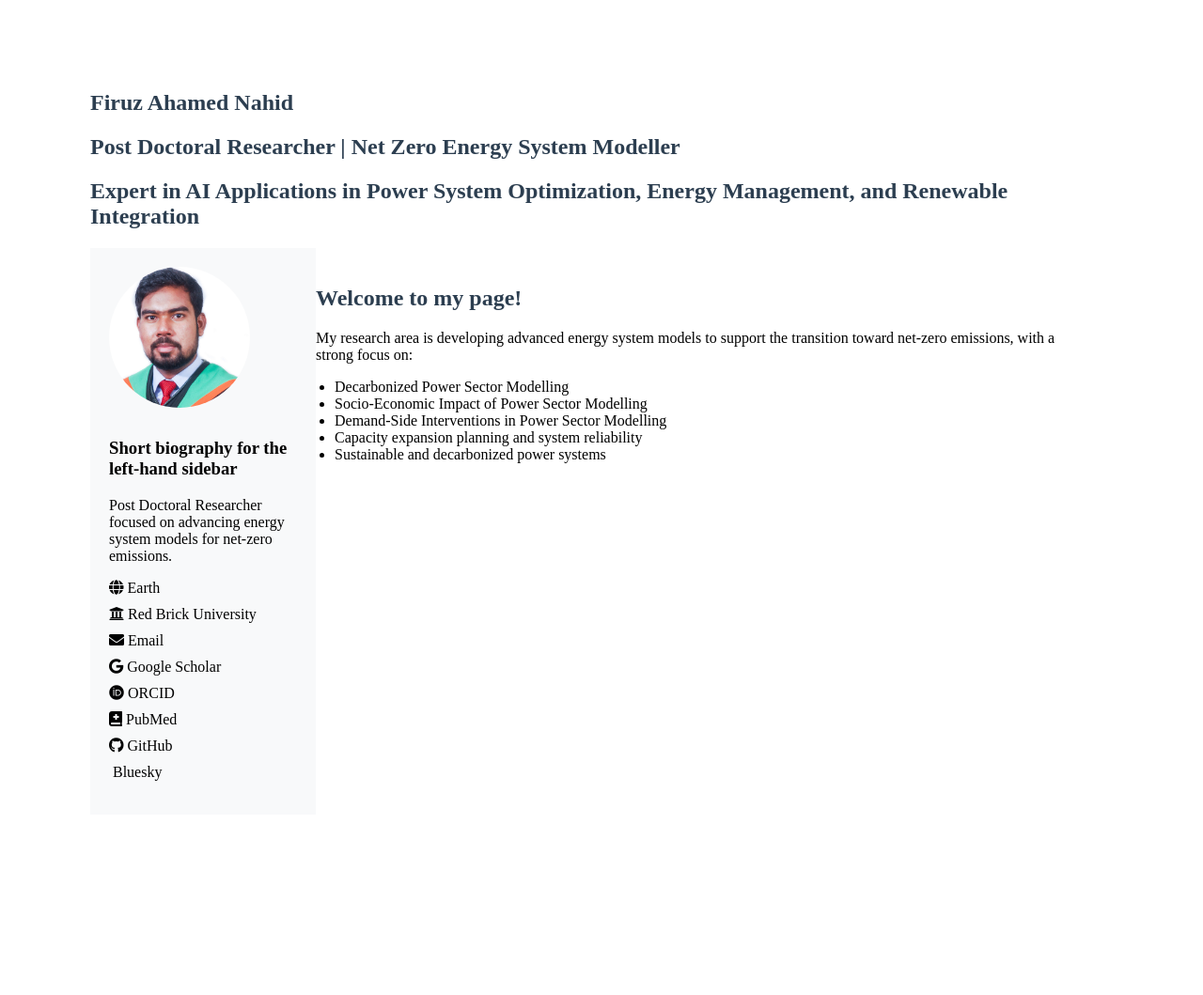
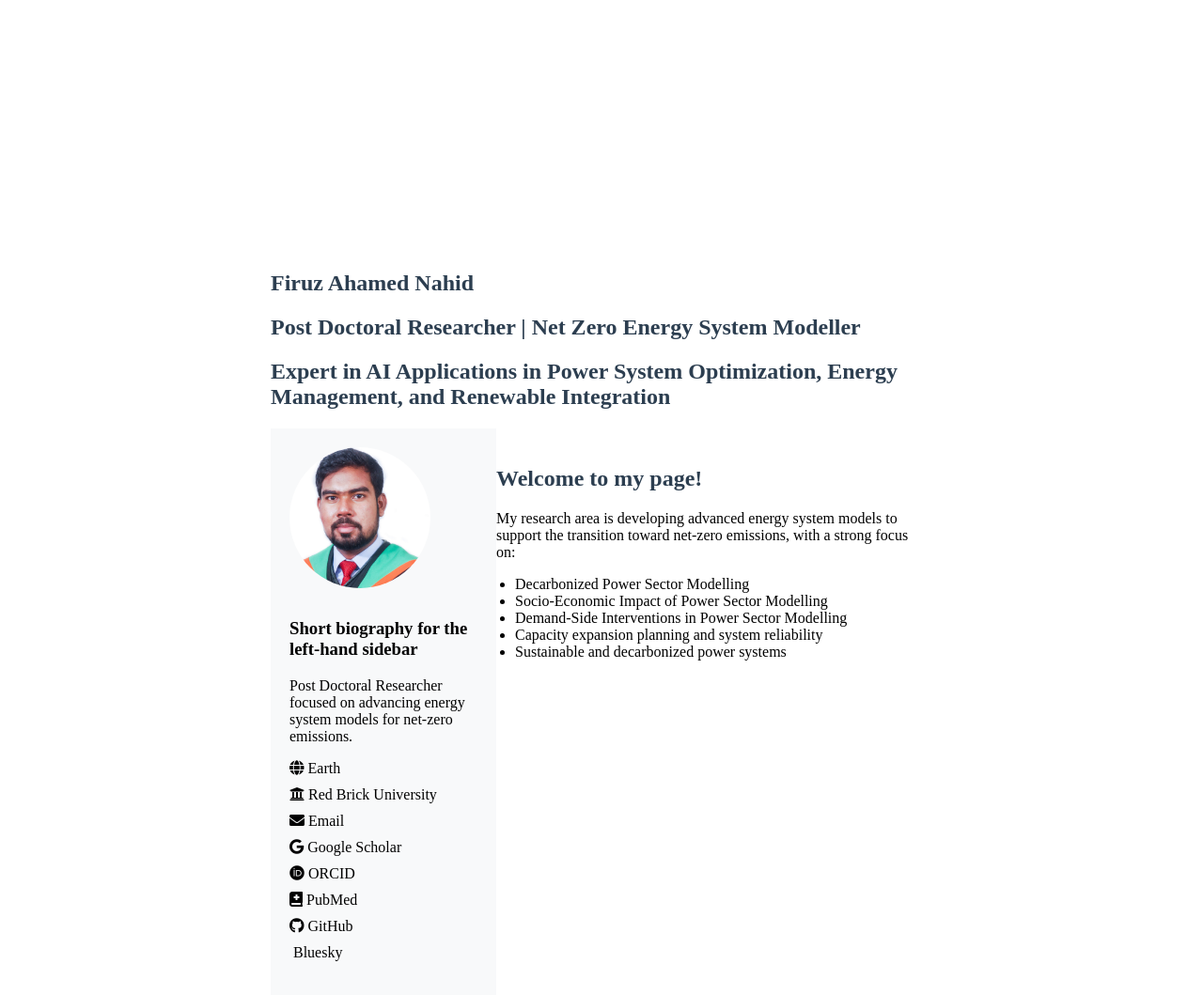
Before and after one commit to FiruzAhamed/firuzahamed.github.io, a Jekyll site: the page built from index.md, in a window 1280 px wide. Shown: the whole page at 94% size. Built offline with Jekyll 4.4.1, drawn with Linux system fonts in a browser that asks for light colours; before the commit the page ends 900 px from its top, so only the background shows below that.

Commit message:
Update style.css

```diff
--- a/assets/css/style.css
+++ b/assets/css/style.css
@@ -1,5 +1,5 @@
 body {
-  margin: 1in; /* Sets a 1-inch margin on all sides */
+  margin: 3in; /* Sets a 1-inch margin on all sides */
 }
 
 .sidebar {
```
